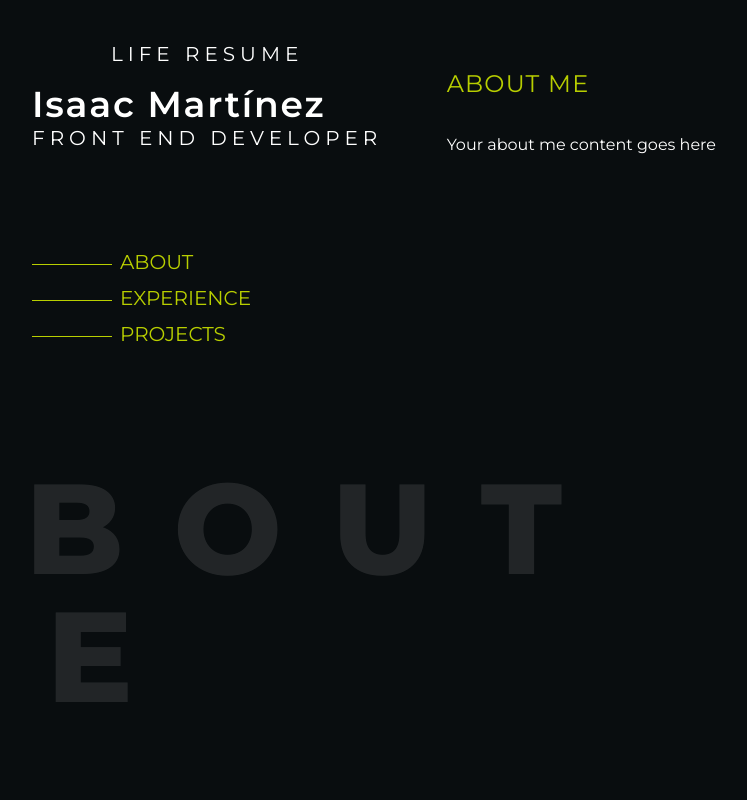
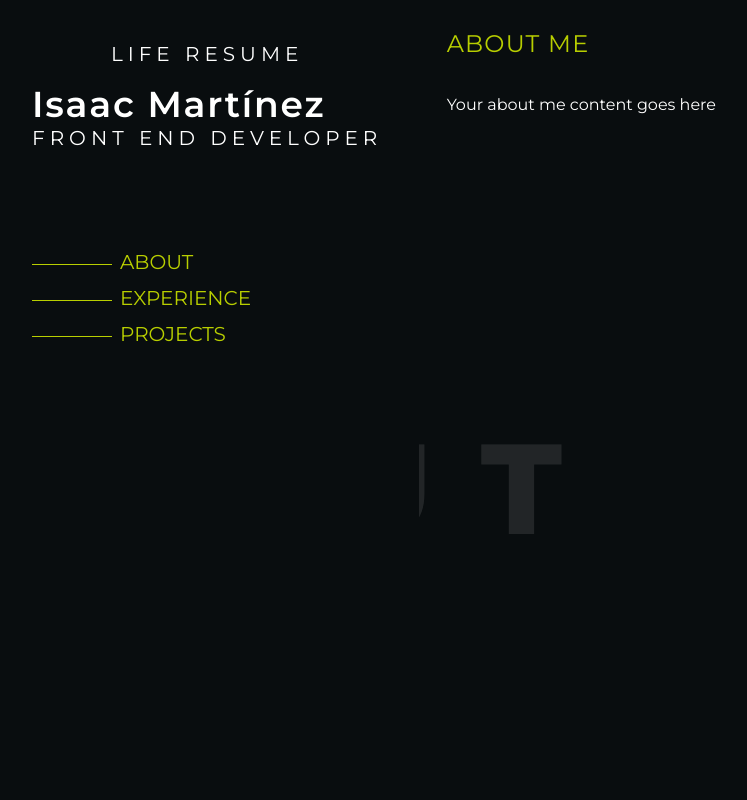
Before and after one commit to Milin7/nextjs-landing-page, a Next.js app: page / in a window 1280 px wide. Shown: the top 800 px of the page, without its empty margins (8-755 px from the left). Built offline with nearby package versions, Linux system fonts and the light colour scheme.

Commit message:
add scroll snap to page

```diff
--- a/app/globals.css
+++ b/app/globals.css
@@ -9,20 +9,26 @@
   --tracking-wide-50: 50px;
   --border-width-1: 1.9px;
 }
+
 /* Scroll Snapping */
-
-/* html {
+html {
   scroll-behavior: smooth;
 }
+
+body {
+  overflow: hidden;
+}
+
 .scroller {
-  height: 100vh;
-  scroll-snap-type: y mandatory;
+  overflow-y: auto;
+  scroll-snap-type: y proximity;
+  scroll-behavior: smooth;
 }
+
 .scroller section {
-  height: 100vh;
   scroll-snap-align: start;
-} */
-*/
+}
+
 /* Animación para el SVG dentro del componente ExperienceCard */
 
 .relative > svg {
--- a/app/layout.tsx
+++ b/app/layout.tsx
@@ -26,7 +26,7 @@ export default function RootLayout({
         {/* <CustomCursor /> */}
         <div className="grid grid-cols-3 h-full">
           <SideBar />
-          <div className="col-span-2 h-full">{children}</div>
+          <main className="col-span-2 h-full scroller">{children}</main>
         </div>
       </body>
     </html>
```
